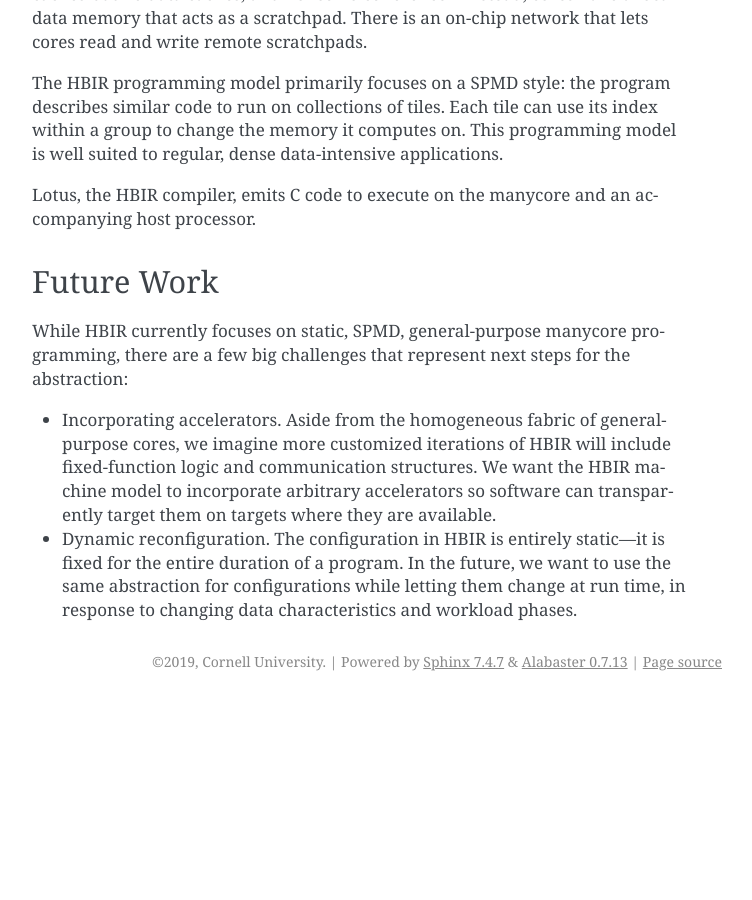
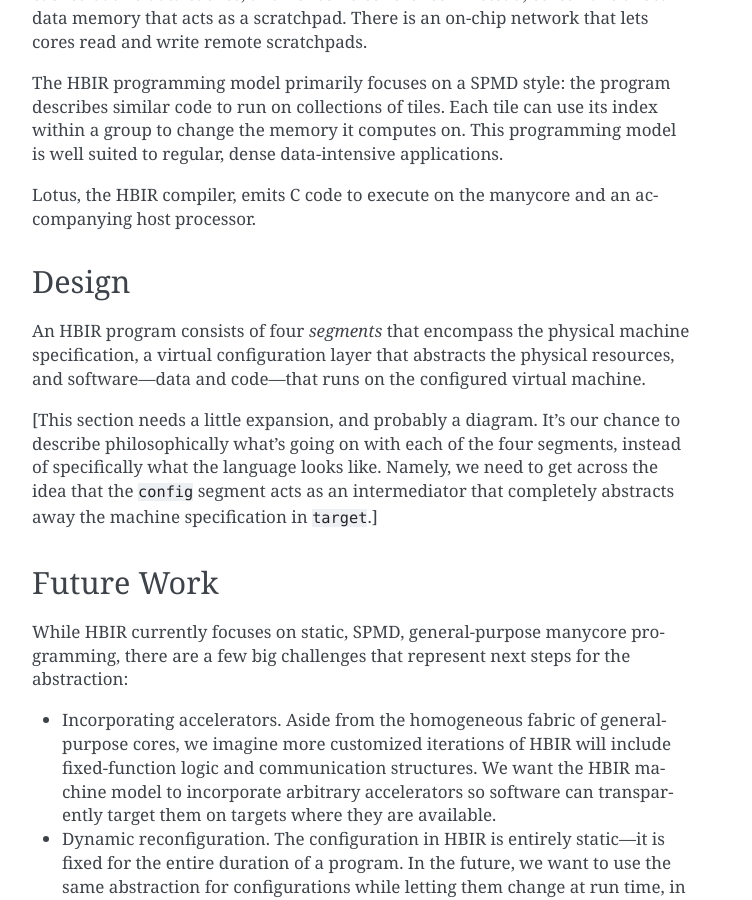
Before and after one commit to cucapra/hbir, a Sphinx documentation site: the page built from docs/overview.md, in a window 1280 px wide and 900 px high, scrolled down 944 px. Shown: the whole window, without its empty margins (388-1140 px from the left). Built offline with Sphinx 7.4.7, drawn with Linux system fonts in a browser that asks for light colours; formulas are drawn with MathJax 3; before the commit the page ends 1645 px from its top, so only the background shows below that.

Commit message:
Design section

```diff
--- a/docs/overview.md
+++ b/docs/overview.md
@@ -42,6 +42,16 @@
 [risc-v]: https://riscv.org
 
 
+Design
+------
+
+An HBIR program consists of four *segments* that encompass the physical machine specification, a virtual configuration layer that abstracts the physical resources, and software---data and code---that runs on the configured virtual machine.
+
+[This section needs a little expansion, and probably a diagram.
+It's our chance to describe philosophically what's going on with each of the four segments, instead of specifically what the language looks like.
+Namely, we need to get across the idea that the `config` segment acts as an intermediator that completely abstracts away the machine specification in `target`.]
+
+
 Future Work
 -----------
 
```
